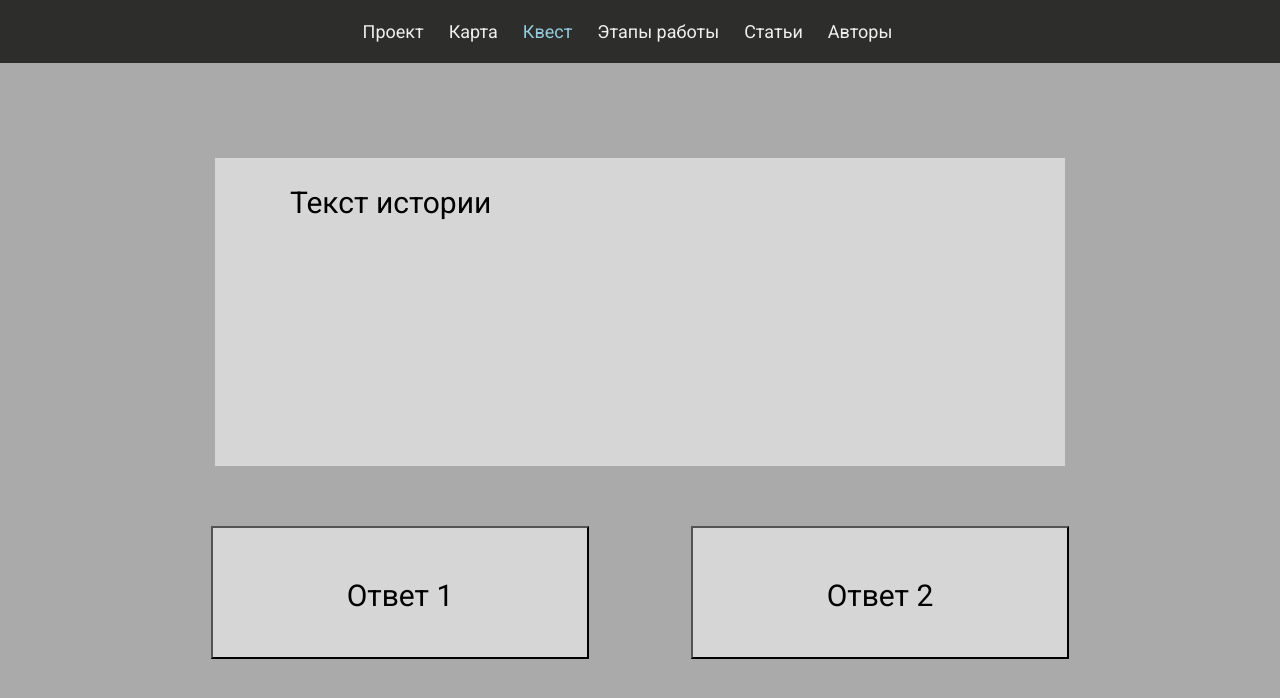
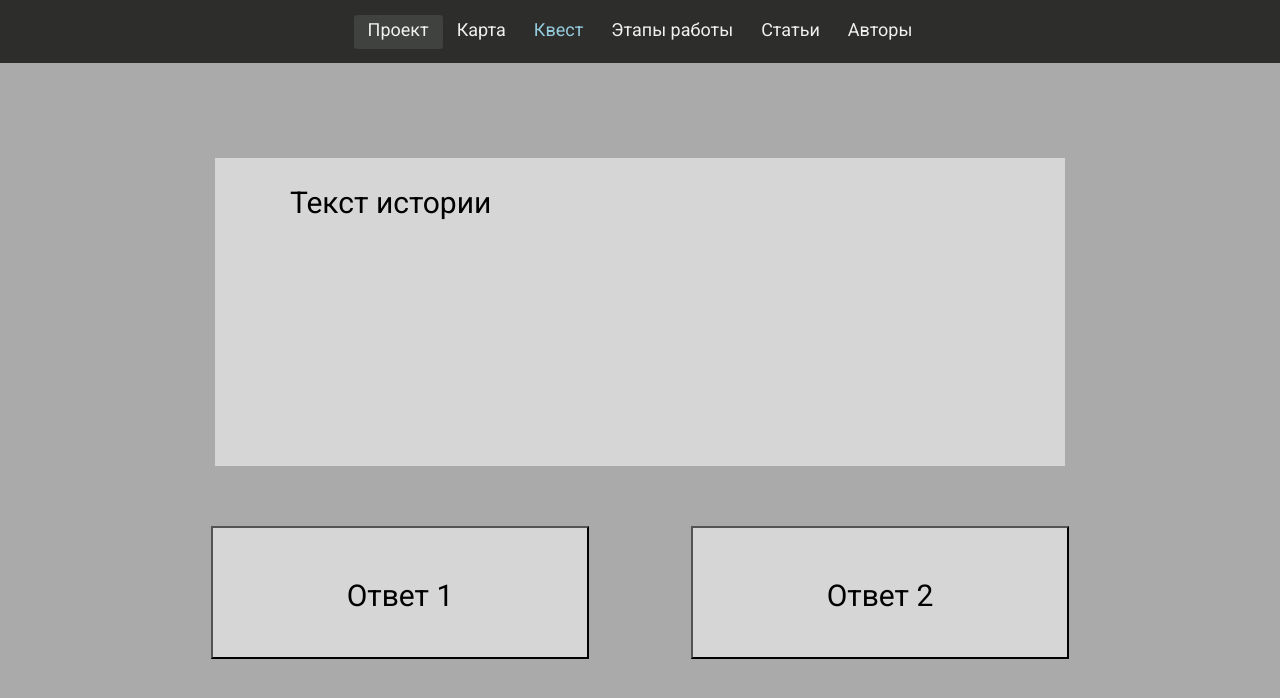
Before and after one commit to smileman0001/1733-quest, a plain HTML site: page index.html in a window 1280 px wide. In both pictures the pointer is over the element "Проект". Drawn offline with Linux system fonts and the light colour scheme.

Commit message:
header update
add hover animation

```diff
--- a/style.css
+++ b/style.css
@@ -110,12 +110,26 @@
 }
 
 .logo_1733 {
-  margin-right: 25px;
+  border: 1px solid #2D2E2C;
+  background-color: #2D2E2C;
+  padding: 5px 13px 9px;
   font-size: 18px;
   color: #F0F0F0;
   font-family: "Roboto";
   font-weight: normal;
 }
+
+.logo_1733:hover {
+  padding: 5px 13px 9px;
+  border: 1px solid #40423F;
+  border-radius: 3px;
+  background-color: #40423F;
+}
+
+.logo_quest:hover {
+  color: #F0F0F0;
+}
+
 .logo_quest {
   color: #95CCDD;
 }
```
